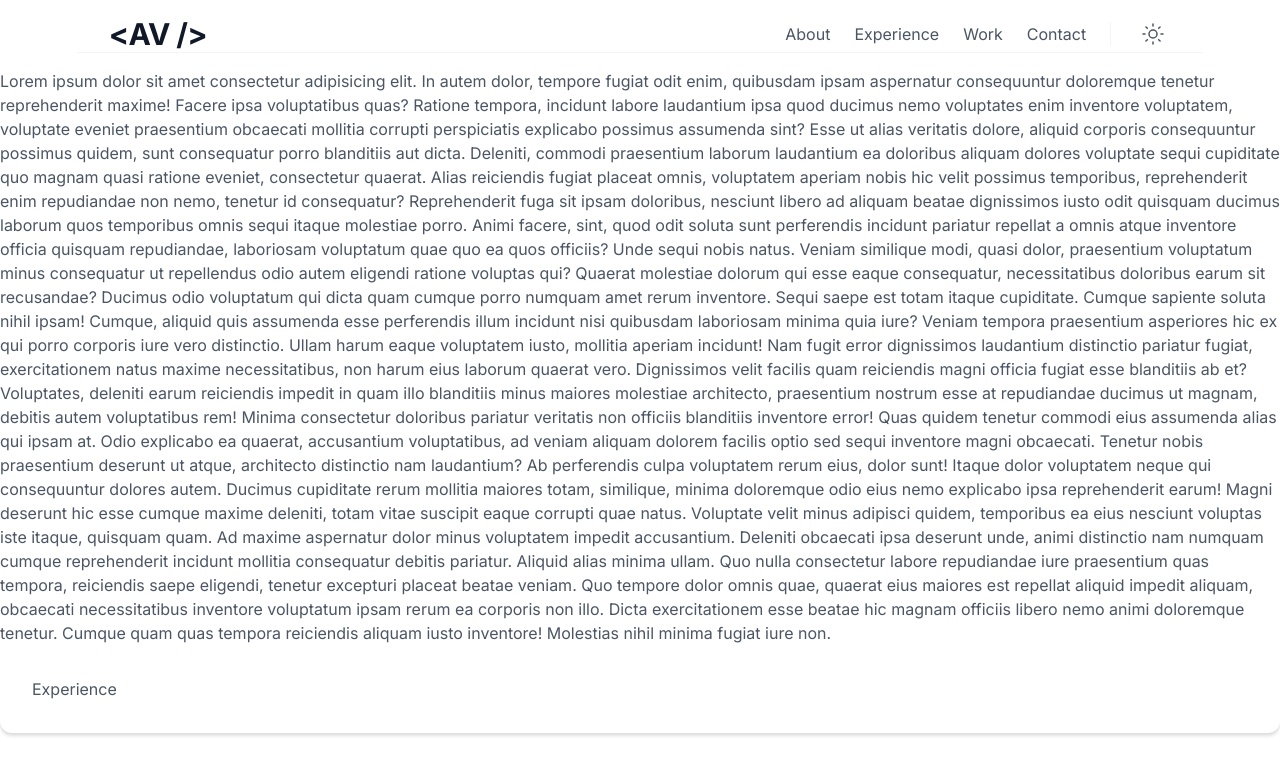
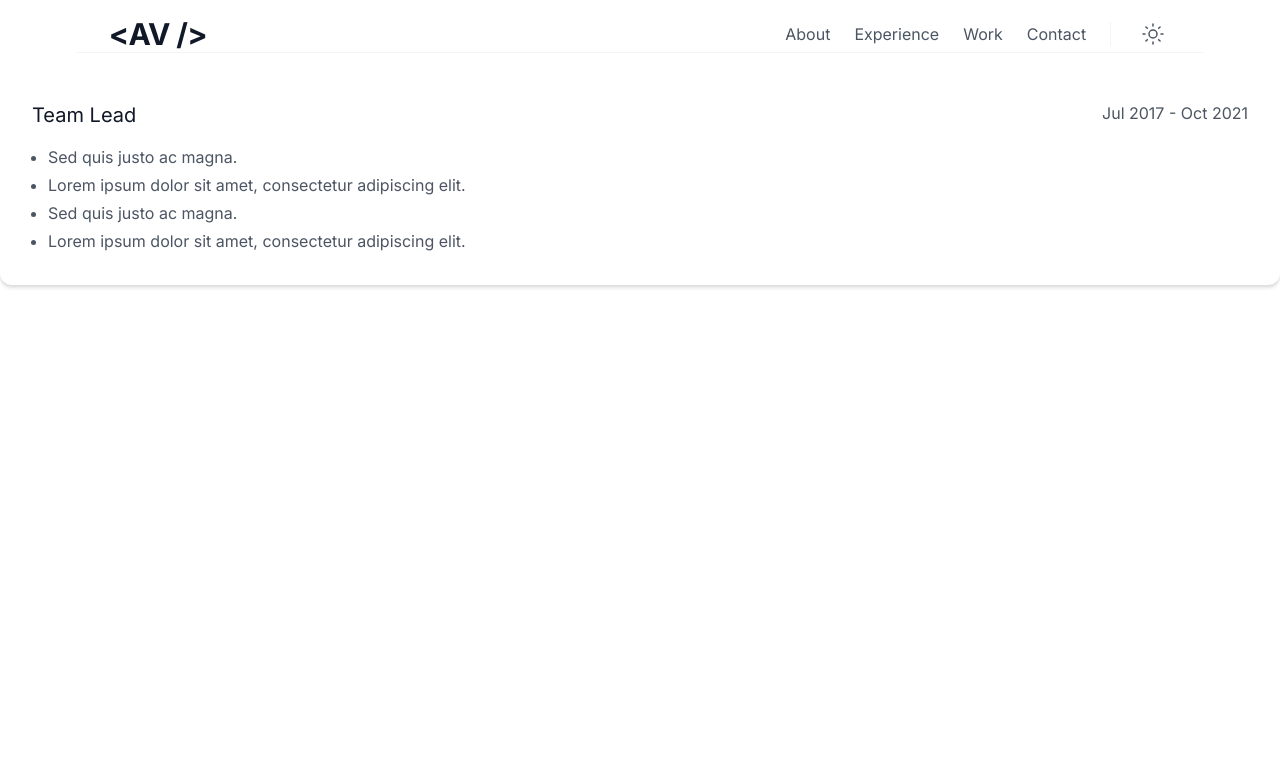
Before and after one commit to vnko1/portfolio, a Next.js app: page / in a window 1280 px wide. Shown: the top 774 px of the page. Built offline with nearby package versions, Linux system fonts and the light colour scheme.

Commit message:
added: experience card

```diff
--- a/src/app/page.tsx
+++ b/src/app/page.tsx
@@ -2,73 +2,22 @@ import { Experience } from "@/components";
 
 export const revalidate = 300;
 
+const markdown = `
+- Sed quis justo ac magna.
+- Lorem ipsum dolor sit amet, consectetur adipiscing elit.
+- Sed quis justo ac magna.
+- Lorem ipsum dolor sit amet, consectetur adipiscing elit.
+`;
+
 export default function Home() {
   return (
     <main>
-      Lorem ipsum dolor sit amet consectetur adipisicing elit. In
-      autem dolor, tempore fugiat odit enim, quibusdam ipsam
-      aspernatur consequuntur doloremque tenetur reprehenderit maxime!
-      Facere ipsa voluptatibus quas? Ratione tempora, incidunt labore
-      laudantium ipsa quod ducimus nemo voluptates enim inventore
-      voluptatem, voluptate eveniet praesentium obcaecati mollitia
-      corrupti perspiciatis explicabo possimus assumenda sint? Esse ut
-      alias veritatis dolore, aliquid corporis consequuntur possimus
-      quidem, sunt consequatur porro blanditiis aut dicta. Deleniti,
-      commodi praesentium laborum laudantium ea doloribus aliquam
-      dolores voluptate sequi cupiditate quo magnam quasi ratione
-      eveniet, consectetur quaerat. Alias reiciendis fugiat placeat
-      omnis, voluptatem aperiam nobis hic velit possimus temporibus,
-      reprehenderit enim repudiandae non nemo, tenetur id consequatur?
-      Reprehenderit fuga sit ipsam doloribus, nesciunt libero ad
-      aliquam beatae dignissimos iusto odit quisquam ducimus laborum
-      quos temporibus omnis sequi itaque molestiae porro. Animi
-      facere, sint, quod odit soluta sunt perferendis incidunt
-      pariatur repellat a omnis atque inventore officia quisquam
-      repudiandae, laboriosam voluptatum quae quo ea quos officiis?
-      Unde sequi nobis natus. Veniam similique modi, quasi dolor,
-      praesentium voluptatum minus consequatur ut repellendus odio
-      autem eligendi ratione voluptas qui? Quaerat molestiae dolorum
-      qui esse eaque consequatur, necessitatibus doloribus earum sit
-      recusandae? Ducimus odio voluptatum qui dicta quam cumque porro
-      numquam amet rerum inventore. Sequi saepe est totam itaque
-      cupiditate. Cumque sapiente soluta nihil ipsam! Cumque, aliquid
-      quis assumenda esse perferendis illum incidunt nisi quibusdam
-      laboriosam minima quia iure? Veniam tempora praesentium
-      asperiores hic ex qui porro corporis iure vero distinctio. Ullam
-      harum eaque voluptatem iusto, mollitia aperiam incidunt! Nam
-      fugit error dignissimos laudantium distinctio pariatur fugiat,
-      exercitationem natus maxime necessitatibus, non harum eius
-      laborum quaerat vero. Dignissimos velit facilis quam reiciendis
-      magni officia fugiat esse blanditiis ab et? Voluptates, deleniti
-      earum reiciendis impedit in quam illo blanditiis minus maiores
-      molestiae architecto, praesentium nostrum esse at repudiandae
-      ducimus ut magnam, debitis autem voluptatibus rem! Minima
-      consectetur doloribus pariatur veritatis non officiis blanditiis
-      inventore error! Quas quidem tenetur commodi eius assumenda
-      alias qui ipsam at. Odio explicabo ea quaerat, accusantium
-      voluptatibus, ad veniam aliquam dolorem facilis optio sed sequi
-      inventore magni obcaecati. Tenetur nobis praesentium deserunt ut
-      atque, architecto distinctio nam laudantium? Ab perferendis
-      culpa voluptatem rerum eius, dolor sunt! Itaque dolor voluptatem
-      neque qui consequuntur dolores autem. Ducimus cupiditate rerum
-      mollitia maiores totam, similique, minima doloremque odio eius
-      nemo explicabo ipsa reprehenderit earum! Magni deserunt hic esse
-      cumque maxime deleniti, totam vitae suscipit eaque corrupti quae
-      natus. Voluptate velit minus adipisci quidem, temporibus ea eius
-      nesciunt voluptas iste itaque, quisquam quam. Ad maxime
-      aspernatur dolor minus voluptatem impedit accusantium. Deleniti
-      obcaecati ipsa deserunt unde, animi distinctio nam numquam
-      cumque reprehenderit incidunt mollitia consequatur debitis
-      pariatur. Aliquid alias minima ullam. Quo nulla consectetur
-      labore repudiandae iure praesentium quas tempora, reiciendis
-      saepe eligendi, tenetur excepturi placeat beatae veniam. Quo
-      tempore dolor omnis quae, quaerat eius maiores est repellat
-      aliquid impedit aliquam, obcaecati necessitatibus inventore
-      voluptatum ipsam rerum ea corporis non illo. Dicta
-      exercitationem esse beatae hic magnam officiis libero nemo animi
-      doloremque tenetur. Cumque quam quas tempora reiciendis aliquam
-      iusto inventore! Molestias nihil minima fugiat iure non.
-      <Experience />
+      <Experience
+        icon={null}
+        period='Jul 2017 - Oct 2021'
+        title='Team Lead'
+        description={markdown}
+      />
     </main>
   );
 }
--- /dev/null
+++ b/src/components/base/CustomImage/CustomImage.tsx
@@ -0,0 +1,17 @@
+import Image, { ImageProps } from "next/image";
+import { FC } from "react";
+
+const CustomImage: FC<ImageProps> = ({ alt, src, ...props }) => {
+  return (
+    <Image
+      src={src}
+      alt={alt}
+      width={"0"}
+      height={"0"}
+      sizes='100%'
+      {...props}
+    />
+  );
+};
+
+export default CustomImage;
--- a/src/components/base/Experience/Experience.tsx
+++ b/src/components/base/Experience/Experience.tsx
@@ -1,14 +1,55 @@
 import React from "react";
 import Markdown from "react-markdown";
 
-interface ExperienceProps {
+import { ExperienceType } from "@/types";
+import { defaultImageDescription } from "@/utils";
+import { CustomImage } from "@/components";
+
+interface ExperienceProps extends ExperienceType {
   classNames?: string;
 }
 
-const Experience: React.FC<ExperienceProps> = () => {
+const Experience: React.FC<ExperienceProps> = ({
+  classNames,
+  description,
+  title,
+  period,
+  icon,
+  iconDescription,
+}) => {
   return (
-    <div className='p-md rounded-xl bg-gl-0 dark:bg-gd-100 shadow-md dark:shadow-xl'>
-      Experience
+    <div
+      className={`p-md rounded-xl bg-gl-0 dark:bg-gd-100 shadow-md dark:shadow-xl flex flex-col gap-1-lg lg:flex-row lg:justify-between lg:items-start ${classNames}`}>
+      {icon && (
+        <CustomImage
+          src={icon.url}
+          alt={iconDescription || defaultImageDescription}
+          className='max-w-[40%] lg:max-w-[12.5%]'
+        />
+      )}
+      <p className='body2 text-gl-799 dark:text-gd-700 lg:order-1'>
+        {period}
+      </p>
+      <div className='flex flex-col gap-1-lg'>
+        <h4 className='subtitle text-gl-900 dark:text-gd-900'>
+          {title}
+        </h4>
+        <Markdown
+          components={{
+            ul: (props) => (
+              <ul className='flex flex-col gap-1 list-disc pl-1-lg'>
+                {props.children}
+              </ul>
+            ),
+            li: (props) => (
+              <li className='body2 text-gl-600 dark:text-gd-600'>
+                {props.children}
+              </li>
+            ),
+          }}>
+          {description}
+        </Markdown>
+      </div>
     </div>
   );
 };
--- a/src/components/base/index.ts
+++ b/src/components/base/index.ts
@@ -4,3 +4,4 @@ export { default as Menu } from "./Menu/Menu";
 export { default as Navigation } from "./Navigation/Navigation";
 export { default as DownloadButton } from "./DownloadButton/DownloadButton";
 export { default as Experience } from "./Experience/Experience";
+export { default as CustomImage } from "./CustomImage/CustomImage";
--- a/src/styles/globals.css
+++ b/src/styles/globals.css
@@ -17,6 +17,10 @@ body {
 
   h3 {
     @apply tracking-tight leading-md font-semibold text-h3_sm lg:text-h3_lg lg:leading-lg;
+  }
+
+  img {
+    @apply block w-full h-auto;
   }
 }
 
--- a/src/types/index.ts
+++ b/src/types/index.ts
@@ -1 +1,4 @@
+export * from "./uid.types";
+export * from "./media.types";
+export * from "./experience.types";
 export * from "./icon.types";
--- /dev/null
+++ b/src/types/media.types.ts
@@ -0,0 +1,5 @@
+import { UIDType } from "./uid.types";
+
+export interface ImageType extends UIDType {
+  url: string;
+}
--- /dev/null
+++ b/src/types/uid.types.ts
@@ -0,0 +1,4 @@
+export interface UIDType {
+  id: number;
+  documentId: string;
+}
--- /dev/null
+++ b/src/utils/constants/image.ts
@@ -0,0 +1 @@
+export const defaultImageDescription = "image";
--- a/src/utils/index.ts
+++ b/src/utils/index.ts
@@ -1,2 +1,3 @@
 export * from "./localStorage/localStorage";
 export * from "./constants/links";
+export * from "./constants/image";
```
Also changed, not shown: src/types/experience.types.ts (added, +10 -0 lines), public/exp.svg (added).
